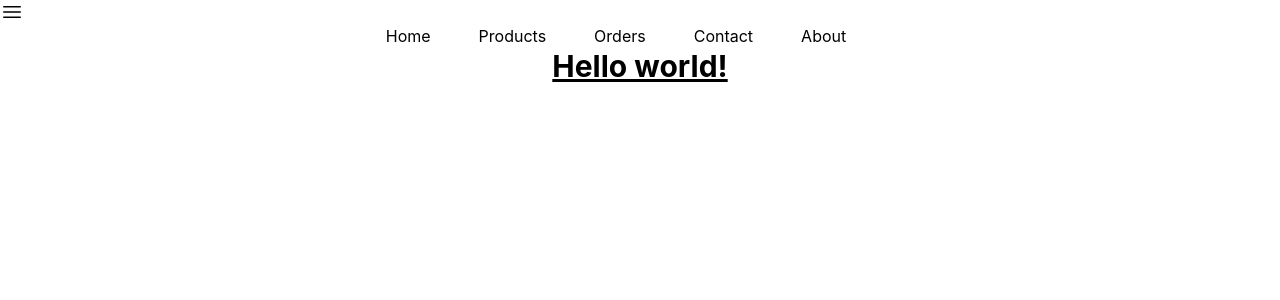
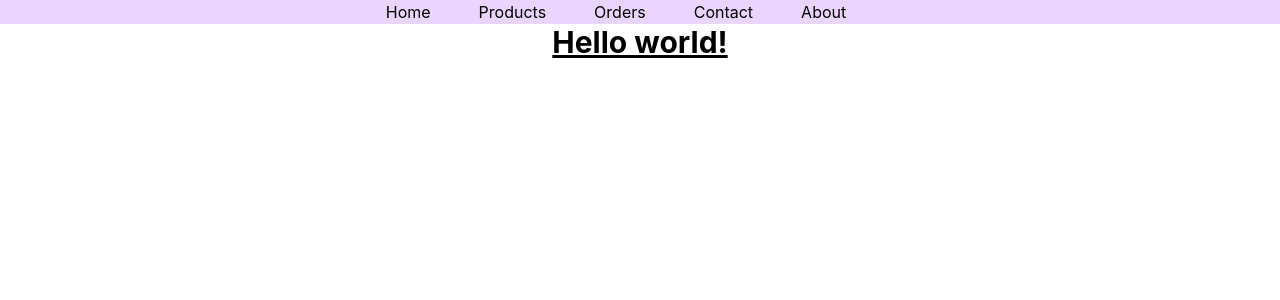
Before and after one commit to Mohammod-Ali/responsive-navbar-with-tailwind, a React (Create React App) app: page / in a window 1280 px wide. Shown: the top 300 px of the page. Built offline with nearby package versions, Linux system fonts and the light colour scheme.

Commit message:
navbar done

```diff
--- a/src/components/Navbar/Navbar.js
+++ b/src/components/Navbar/Navbar.js
@@ -1,37 +1,30 @@
-import React, { useState } from 'react';
-import Link from '../Link/Link';
-import { Bars3Icon, XMarkIcon } from '@heroicons/react/24/solid';
-
+import React, { useState } from "react";
+import Link from "../Link/Link";
+import { Bars3Icon, XMarkIcon } from "@heroicons/react/24/solid";
 
 const Navbar = () => {
-    const [open, setOpen] = useState(false)
+  const [open, setOpen] = useState(false);
 
+  const routes = [
+    { id: 1, name: "Home", path: "/home" },
+    { id: 2, name: "Products", path: "/products" },
+    { id: 3, name: "Orders", path: "/orders" },
+    { id: 4, name: "Contact", path: "/contact" },
+    { id: 5, name: "About", path: "/about" },
+  ];
+  return (
+    <nav className="bg-purple-200 w-full">
+      <div onClick={() => setOpen(!open)} className="h-6 w-6 md:hidden">
+        {open ? <XMarkIcon /> : <Bars3Icon />}
+      </div>
 
-    const routes = [
-        {id: 1, name: 'Home', path: '/home'},
-        {id: 2, name: 'Products', path: '/home'},
-        {id: 3, name: 'Orders', path: '/home'},
-        {id: 4, name: 'Contact', path: '/home'},
-        {id: 5, name: 'About', path: '/home'}
-    ]
-    return (
-        <nav>
-            {
-                open ?
-                <XMarkIcon onClick={() => setOpen(!open)} className="h-6 w-6"/>
-                : <Bars3Icon onClick={() => setOpen(!open)} className="h-6 w-6"/>
-            }
-
-            <ul className='md:flex justify-center'>
-                {
-                    routes.map(route => <Link
-                    key={route.id}
-                    route={route}
-                    ></Link>)
-                }
-            </ul>
-        </nav>
-    );
+      <ul className={`bg-purple-200 md:flex w-full justify-center md:static absolute duration-500 ease-in ${open? 'top-6' : 'top-[-120px]'}`}>
+        {routes.map((route) => (
+          <Link key={route.id} route={route}></Link>
+        ))}
+      </ul>
+    </nav>
+  );
 };
 
 export default Navbar;
```
